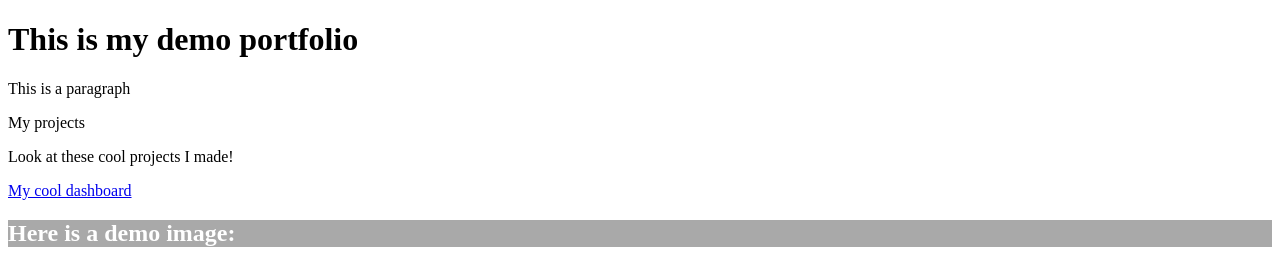
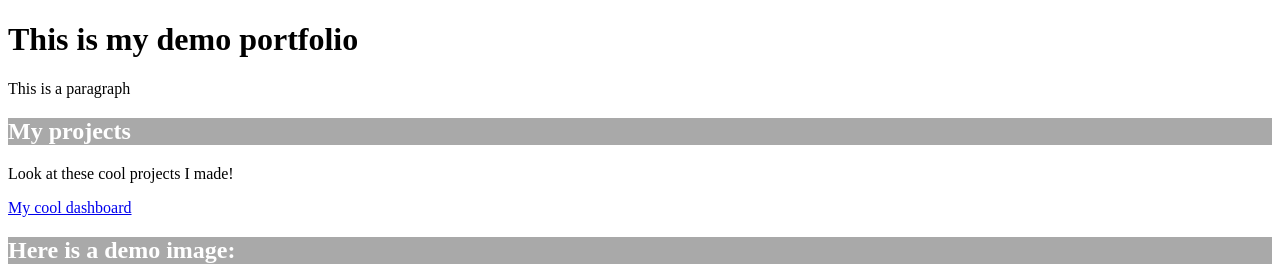
Before and after one commit to joannaloo/test_webpage_au_2026, a plain HTML site: page index.html in a window 1280 px wide. Shown: the top 264 px of the page. Drawn offline with Linux system fonts and the light colour scheme; grey boxes are pictures that could not be loaded.

Commit message:
Update index.html

```diff
--- a/index.html
+++ b/index.html
@@ -7,7 +7,7 @@
   <h1>This is my demo portfolio</h1>
   <p>This is a paragraph</p>
 
-  </h2>My projects</h2>
+  <h2>My projects</h2>
   <p>Look at these cool projects I made!</p>
 
   <p>
```
